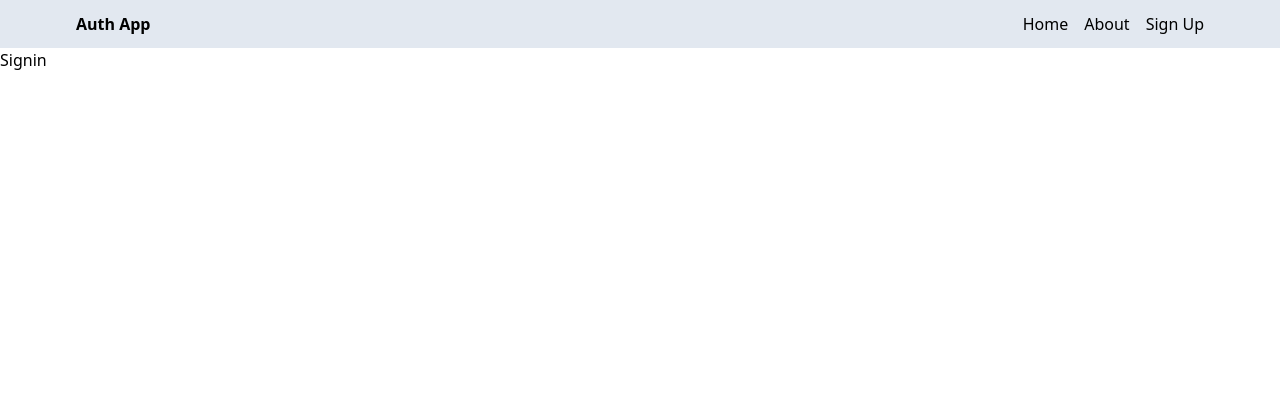
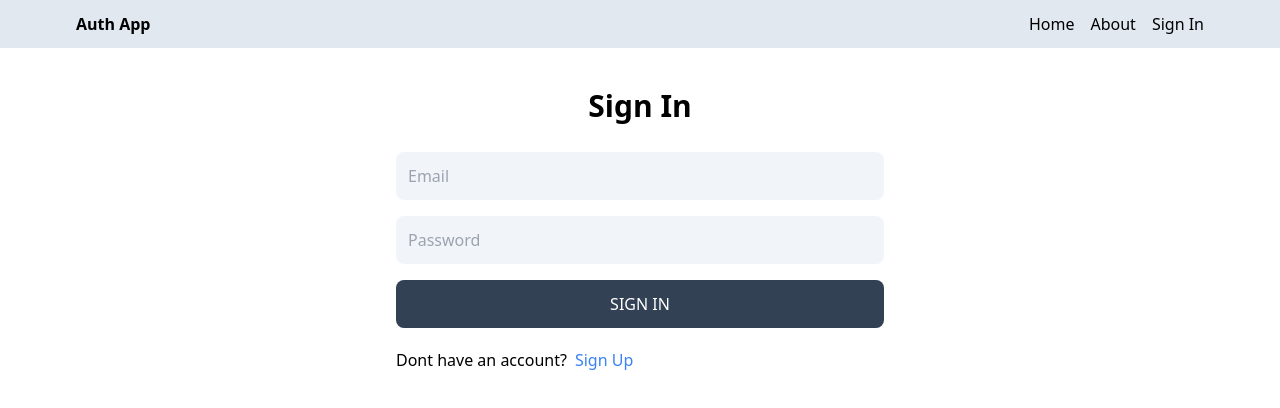
Before and after one commit to john-kamau01/mern-auth, a React (Vite) app in the folder client/: page /signin in a window 1280 px wide. Shown: the top 408 px of the page. Built offline with nearby package versions, Linux system fonts and the light colour scheme.

Commit message:
completed signin functionalities

```diff
--- a/client/src/components/Header.jsx
+++ b/client/src/components/Header.jsx
@@ -16,7 +16,7 @@ const Header = () => {
             <Link to="/about">About</Link>
           </li>
           <li>
-            <Link to="/signup">Sign Up</Link>
+            <Link to="/signin">Sign In</Link>
           </li>
         </ul>
       </div>
--- a/client/src/pages/Signin.jsx
+++ b/client/src/pages/Signin.jsx
@@ -1,4 +1,84 @@
+import { useState } from "react";
+import { Link, useNavigate } from "react-router-dom";
+
 const Signin = () => {
-  return <div>Signin</div>;
+  const [formData, setFormData] = useState({});
+  const [error, setError] = useState(false);
+  const [loading, setLoading] = useState(false);
+  const navigate = useNavigate();
+
+  const handleChange = (e) => {
+    setFormData({ ...formData, [e.target.id]: e.target.value });
+  };
+
+  // console.log(formData);
+  const handleSubmit = async (e) => {
+    e.preventDefault();
+
+    try {
+      setLoading(true);
+      setError(false);
+      const response = await fetch("/api/auth/signin", {
+        method: "POST",
+        headers: {
+          "Content-Type": "application/json",
+        },
+        body: JSON.stringify(formData),
+      });
+
+      const data = await response.json();
+      setLoading(false);
+
+      if (data.success === false) {
+        setError(true);
+        return;
+      }
+
+      navigate("/");
+    } catch (error) {
+      setLoading(false);
+      setError(true);
+    }
+  };
+
+  return (
+    <div className="p-3 max-w-lg mx-auto">
+      <h1 className="text-3xl text-center font-semibold my-7">Sign In</h1>
+
+      <form onSubmit={handleSubmit} className="flex flex-col gap-4">
+        <input
+          type="text"
+          placeholder="Email"
+          id="email"
+          className="bg-slate-100 p-3 rounded-lg"
+          onChange={handleChange}
+        />
+        <input
+          type="password"
+          placeholder="Password"
+          id="password"
+          className="bg-slate-100 p-3 rounded-lg"
+          onChange={handleChange}
+        />
+
+        <button
+          disabled={loading}
+          className="bg-slate-700 text-white p-3 rounded-lg uppercase hover:opacity-95 disabled:opacity-80"
+        >
+          {loading ? "Loading..." : "Sign In"}
+        </button>
+      </form>
+
+      <div className="flex gap-2 mt-5">
+        <p>Dont have an account?</p>
+
+        <Link to="/signup">
+          <span className="text-blue-500">Sign Up</span>
+        </Link>
+      </div>
+
+      <p className="text-red-700 mt-5">{error && "Something went wrong!"}</p>
+    </div>
+  );
 };
 export default Signin;
--- a/client/src/pages/Signup.jsx
+++ b/client/src/pages/Signup.jsx
@@ -1,10 +1,11 @@
 import { useState } from "react";
-import { Link } from "react-router-dom";
+import { Link, useNavigate } from "react-router-dom";
 
 const Signup = () => {
   const [formData, setFormData] = useState({});
   const [error, setError] = useState(false);
   const [loading, setLoading] = useState(false);
+  const navigate = useNavigate();
 
   const handleChange = (e) => {
     setFormData({ ...formData, [e.target.id]: e.target.value });
@@ -32,6 +33,8 @@ const Signup = () => {
         setError(true);
         return;
       }
+
+      navigate("/signin");
     } catch (error) {
       setLoading(false);
       setError(true);
@@ -58,7 +61,7 @@ const Signup = () => {
           onChange={handleChange}
         />
         <input
-          type="text"
+          type="password"
           placeholder="Password"
           id="password"
           className="bg-slate-100 p-3 rounded-lg"
```
